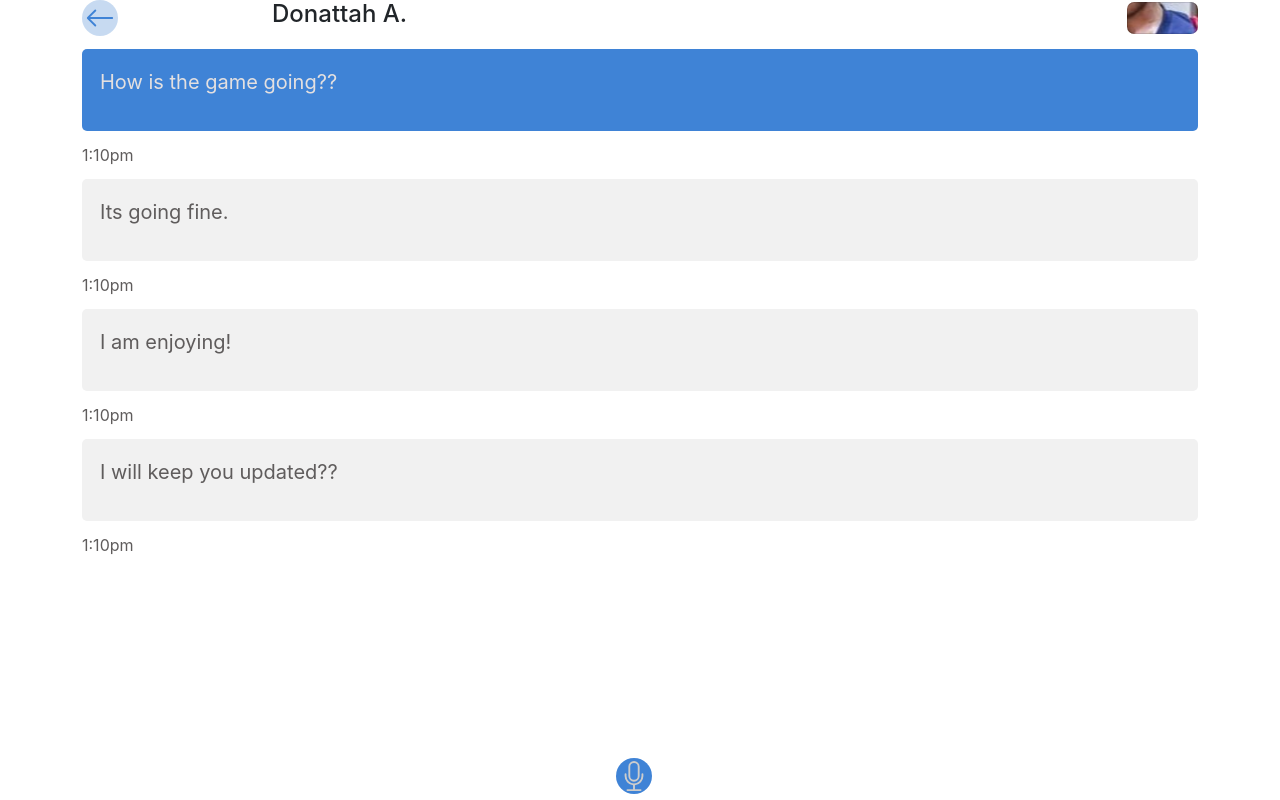
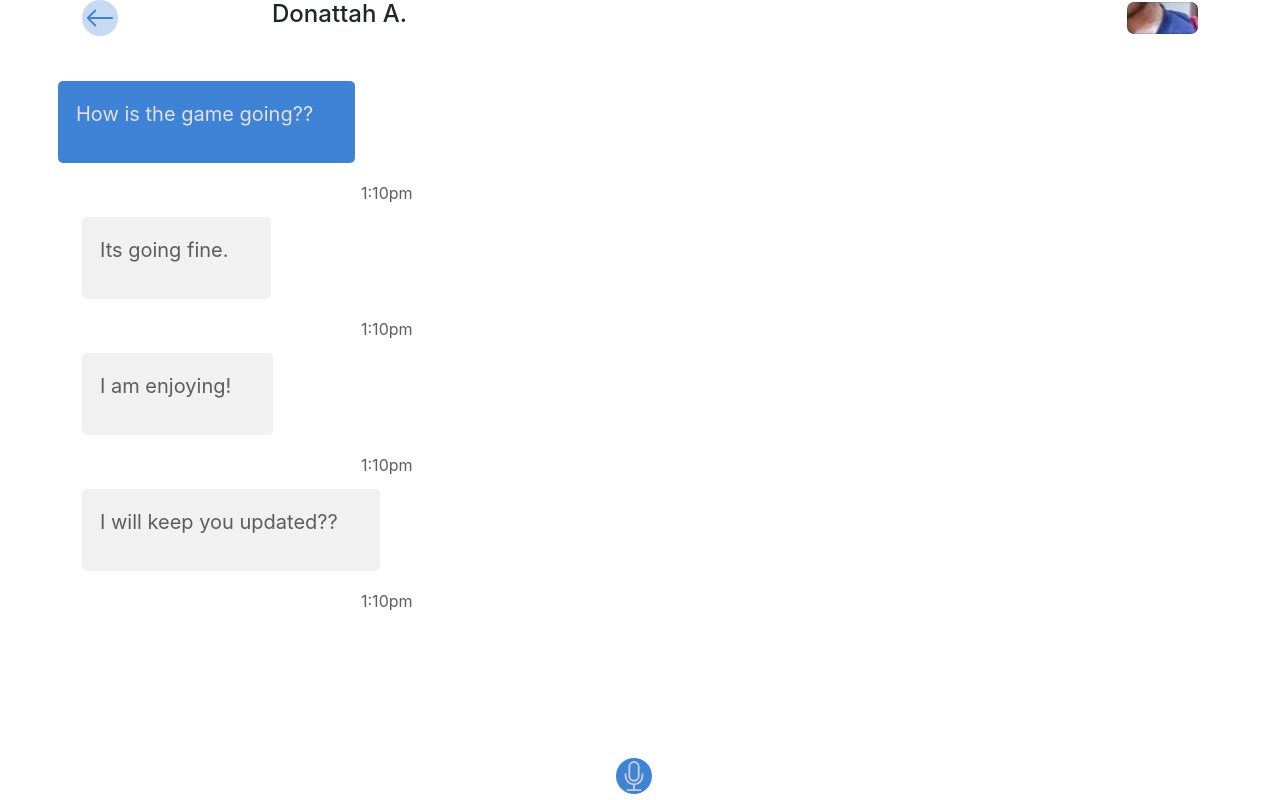
Before and after one commit to Dlelo/talkbox, a React (Create React App) app: page /chat in a window 1280 px wide. Built offline with nearby package versions, Linux system fonts and the light colour scheme; no server answers.

Commit message:
perfect single chat style

```diff
--- a/src/App.css
+++ b/src/App.css
@@ -50,10 +50,13 @@
   margin-left: 20px;
   margin-right:0;
 }
+.text-style{
+  display: inline-block;
+}
 
 /* Style time text */
 .time {
-  margin-right: 50%;
+  margin-left: 25%;
   color: #5f5c5c;
-  font-size: '0.8rem';
+  font-size: 1 em;
 }
--- a/src/components/SingleChat.jsx
+++ b/src/components/SingleChat.jsx
@@ -1,5 +1,5 @@
 import React from 'react';
-import { Container, Row} from 'react-bootstrap';
+import { Container, Row, Col} from 'react-bootstrap';
 import Axios from './../hooks/AxiosAccessTkn';
 import { ResultReason } from 'microsoft-cognitiveservices-speech-sdk';
 import moment from 'moment';
@@ -47,12 +47,12 @@ export function SingleChat({chat}) {
 
    return (
          <Container>
-               <Row>
-                  <div className={className}>
+               <Row className="text-style">
+                  <Col className={className}>
                   <p className="msg">{chat?.message}</p>
-                  </div>
-                  <span className="time">{thetime}</span>
+                  </Col>
                </Row>
+               <Row className="time">{thetime}</Row>
 
 
 
--- a/src/components/SingleChatNav.jsx
+++ b/src/components/SingleChatNav.jsx
@@ -10,7 +10,7 @@ import { Link } from "react-router-dom";
 export function SingleChatNav () {
    return (
        <Container>
-          <Row>
+          <Row style={{marginBottom: '2rem'}}>
          <Col  xs={3} sm={2} md={2} lg={2}>
              <Row>
                  <Col  xs={2} sm={2} md={2} lg={2}>
```
